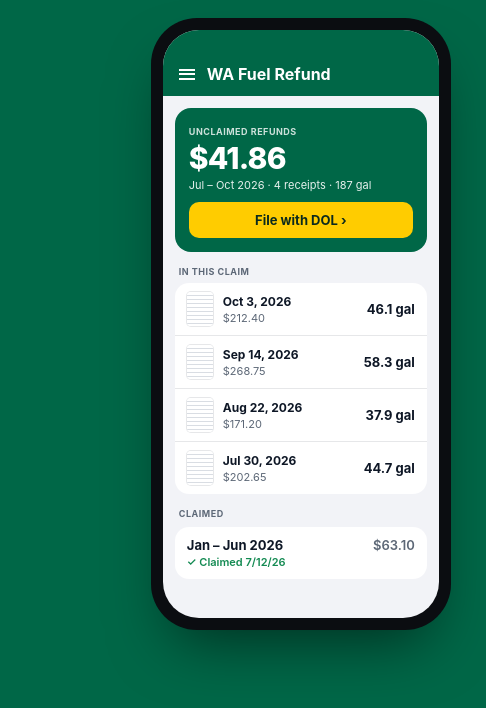
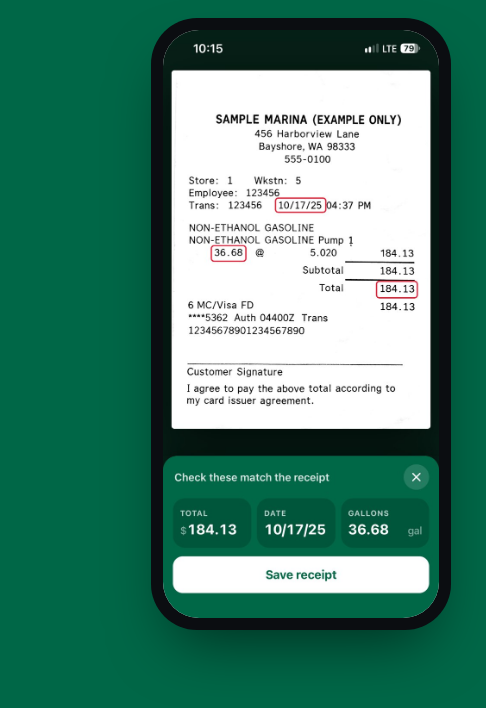
Before and after one commit to brettmarl/wa-fuel-refund-livesite, a plain HTML site: page index.html in a window 1280 px wide. Shown: the part 115-823 px from the top of the page, 636-1122 px from the left. Drawn offline with Linux system fonts and the light colour scheme.

Commit message:
Deploy from wa-fuel-refund@184cfd7

```diff
--- a/index.html
+++ b/index.html
@@ -11,9 +11,20 @@
     <meta name="theme-color" content="#006747" />
     <link rel="icon" href="favicon.png" />
     <link rel="apple-touch-icon" href="apple-touch-icon.png" />
-    <meta property="og:title" content="WA Fuel Refund" />
-    <meta property="og:description" content="Get your boat's gas tax back. Snap your fuel receipts; we handle the paperwork." />
-    <meta property="og:image" content="https://www.wafuelrefund.com/icon.png" />
+    <link rel="canonical" href="https://www.wafuelrefund.com/" />
+    <meta property="og:type" content="website" />
+    <meta property="og:site_name" content="WA Fuel Refund" />
+    <meta property="og:url" content="https://www.wafuelrefund.com/" />
+    <meta property="og:title" content="Get your boat's gas tax back" />
+    <meta property="og:description" content="Washington boaters get about 22¢ back on every gallon. Snap your fuel receipts; we prepare the refund claim and help you file it." />
+    <meta property="og:image" content="https://www.wafuelrefund.com/og-image.png" />
+    <meta property="og:image:width" content="1200" />
+    <meta property="og:image:height" content="630" />
+    <meta property="og:image:alt" content="WA Fuel Refund: get your boat's gas tax back" />
+    <meta name="twitter:card" content="summary_large_image" />
+    <meta name="twitter:title" content="Get your boat's gas tax back" />
+    <meta name="twitter:description" content="Washington boaters get about 22¢ back on every gallon. Snap your fuel receipts; we handle the paperwork." />
+    <meta name="twitter:image" content="https://www.wafuelrefund.com/og-image.png" />
     <link rel="stylesheet" href="style.css" />
   </head>
   <body>
@@ -74,46 +85,10 @@
           </div>
         </div>
 
-        <!-- a sample of the app (made-up numbers) -->
+        <!-- the app reading a sample receipt -->
         <div class="phone" aria-label="The WA Fuel Refund app">
           <div class="screen">
-            <div class="s-bar"><i></i> WA Fuel Refund</div>
-            <div class="s-body">
-              <div class="s-hero">
-                <small>UNCLAIMED REFUNDS</small>
-                <span class="amt">$41.86</span>
-                <p>Jul – Oct 2026 · 4 receipts · 187 gal</p>
-                <div class="s-go">File with DOL ›</div>
-              </div>
-              <div class="s-title">IN THIS CLAIM</div>
-              <div class="s-list">
-                <div class="s-row">
-                  <span class="thumb"></span>
-                  <div><b>Oct 3, 2026</b><span>$212.40</span></div>
-                  <em>46.1 gal</em>
-                </div>
-                <div class="s-row">
-                  <span class="thumb"></span>
-                  <div><b>Sep 14, 2026</b><span>$268.75</span></div>
-                  <em>58.3 gal</em>
-                </div>
-                <div class="s-row">
-                  <span class="thumb"></span>
-                  <div><b>Aug 22, 2026</b><span>$171.20</span></div>
-                  <em>37.9 gal</em>
-                </div>
-                <div class="s-row">
-                  <span class="thumb"></span>
-                  <div><b>Jul 30, 2026</b><span>$202.65</span></div>
-                  <em>44.7 gal</em>
-                </div>
-              </div>
-              <div class="s-title">CLAIMED</div>
-              <div class="s-claimed">
-                <div><b>Jan – Jun 2026</b><br /><span>✓ Claimed 7/12/26</span></div>
-                <em>$63.10</em>
-              </div>
-            </div>
+            <img src="app-screen.jpg" alt="WA Fuel Refund reading a fuel receipt: total, date and gallons are boxed in red and confirmed below" />
           </div>
         </div>
       </div>
--- a/style.css
+++ b/style.css
@@ -170,6 +170,13 @@ h1 {
   border-radius: 46px;
   background: #0b0d11;
   box-shadow: 0 30px 60px -20px rgb(0 0 0 / 0.55);
+}
+.screen img {
+  display: block;
+  width: 100%;
+  height: 100%;
+  object-fit: cover;
+  object-position: top;
 }
 .screen {
   height: 100%;
```
Also changed, not shown: app-screen.jpg (added), og-image.png (added), 1 other file.
